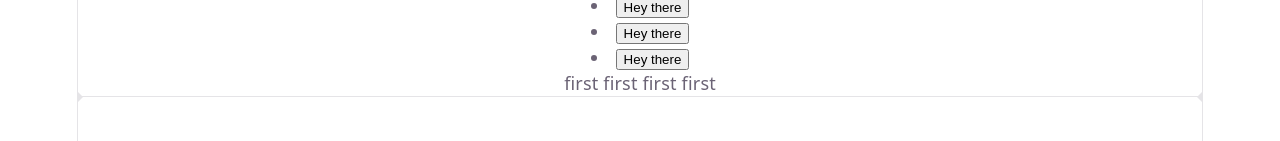
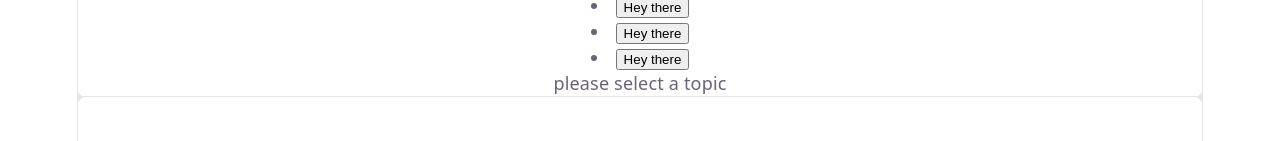
Before and after one commit to abdallah160/new12, a React (Vite) app: page / in a window 1280 px wide. Shown: the part 615-756 px from the top of the page. Built offline with nearby package versions, Linux system fonts and the light colour scheme.

Commit message:
finshed props & useState tasks - edited

```diff
--- a/src/App.jsx
+++ b/src/App.jsx
@@ -37,7 +37,7 @@ const data ={
 
 function App(){
   const [count, setCount] = useState(0)
-  const [selectedTopic, setSelectedTopic] = useState('first');
+  const [selectedTopic, setSelectedTopic] = useState();
   function handleClick(value){
     console.log("click handled");
     setSelectedTopic(value);
@@ -144,8 +144,7 @@ function App(){
         <MyButton onClick={() => handleClick("second")}>Hey there</MyButton>
         <MyButton onClick={() => handleClick("third")}>Hey there</MyButton>
         <MyButton onClick={() => handleClick("fourth")}>Hey there</MyButton>
-        <p>{data[selectedTopic]}</p>
-
+        {selectedTopic? <p>{data[selectedTopic]}</p> : <p>please select a topic</p>}
       </div>
 
       <div className="ticks"></div>
```
